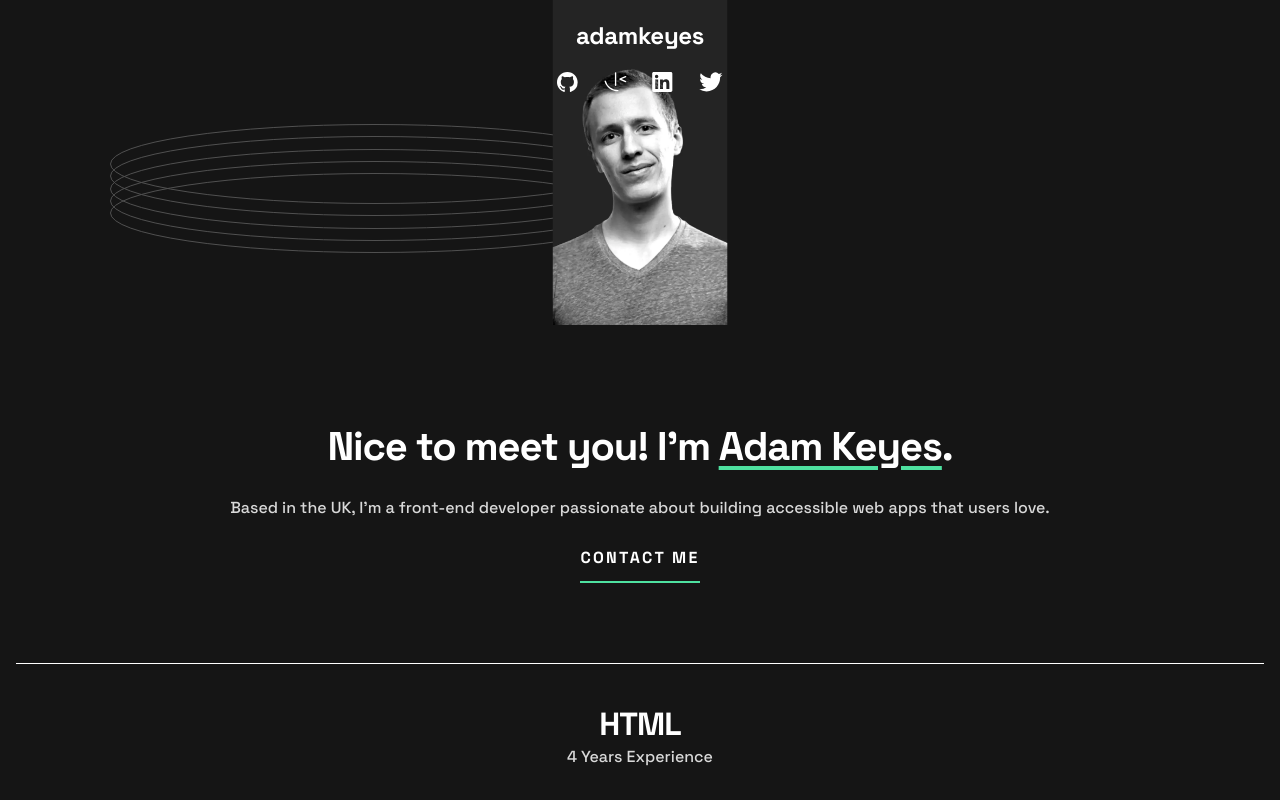
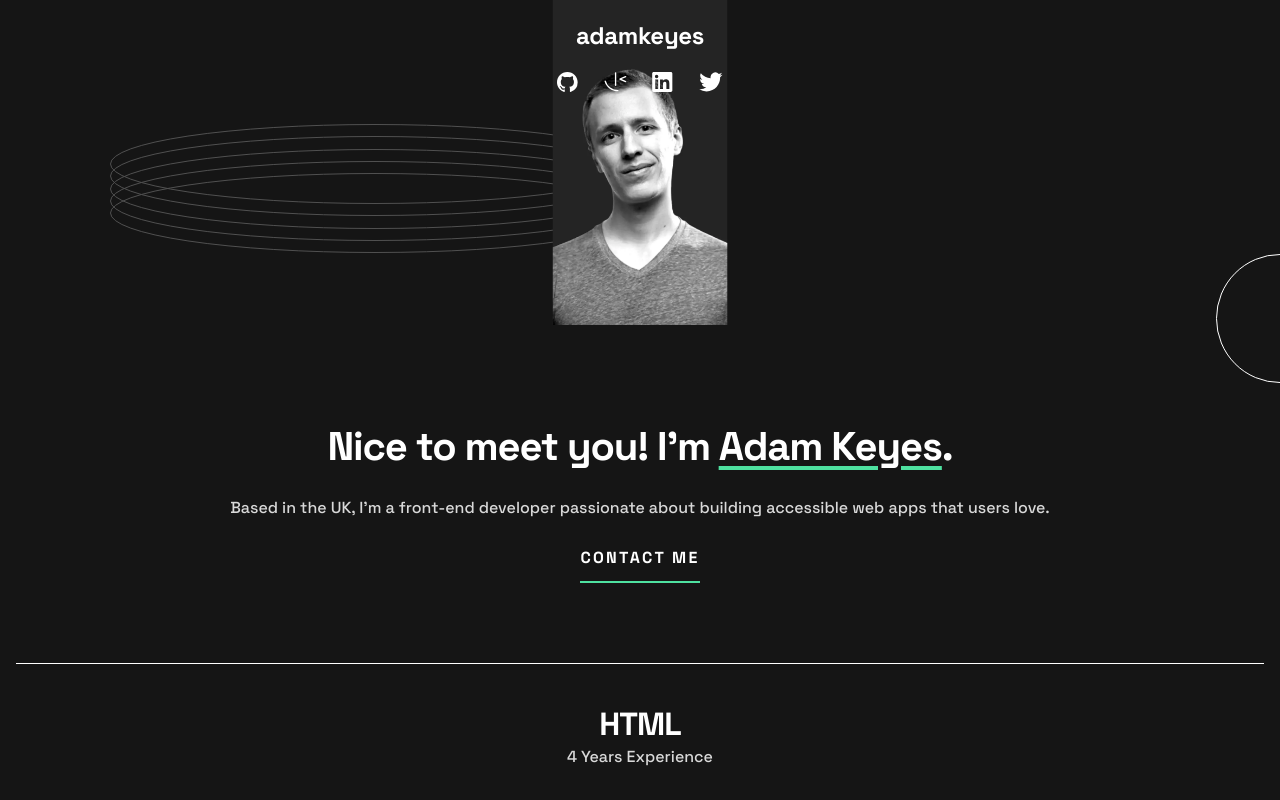
Before and after one commit to johnnygerard/FEM-Single-page-developer-portfolio, an Angular app: page / in a window 1280 px wide. Shown: the top 800 px of the page. Built offline with nearby package versions, Linux system fonts and the light colour scheme.

Commit message:
feat: circle decoration

```diff
--- a/src/styles.scss
+++ b/src/styles.scss
@@ -15,8 +15,13 @@ html {
 }
 
 body {
+  $circle-size: 129px;
   font-family: "Space Grotesk", sans-serif;
-  background: map-get($palette, "Black");
+  background-color: map-get($palette, "Black");
+  background-image: url("/assets/images/pattern-circle.svg");
+  background-repeat: no-repeat;
+  background-position: calc(100% + $circle-size / 2) 254px;
+  background-size: $circle-size;
 }
 
 // Typography ******************************************
```
